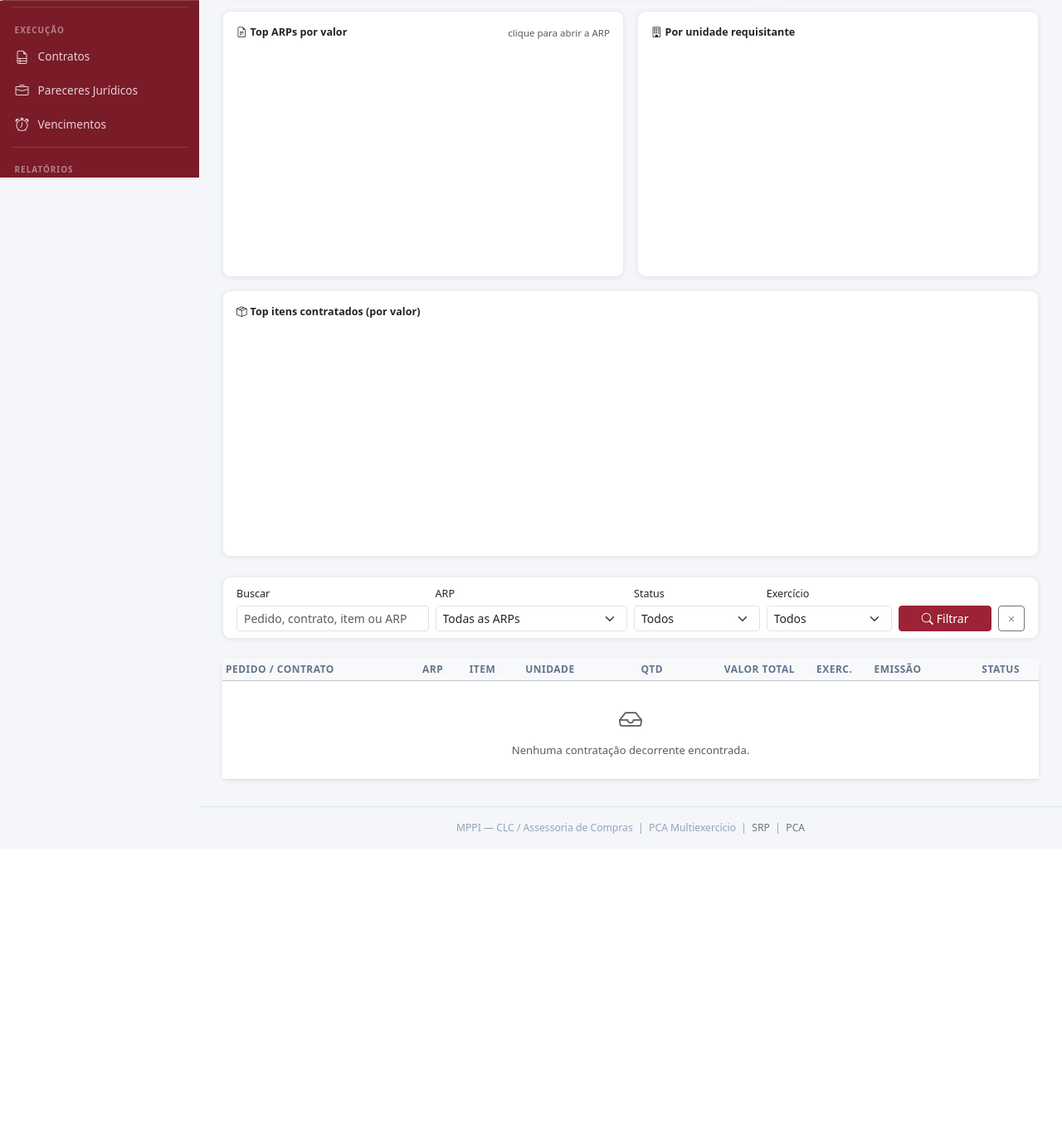
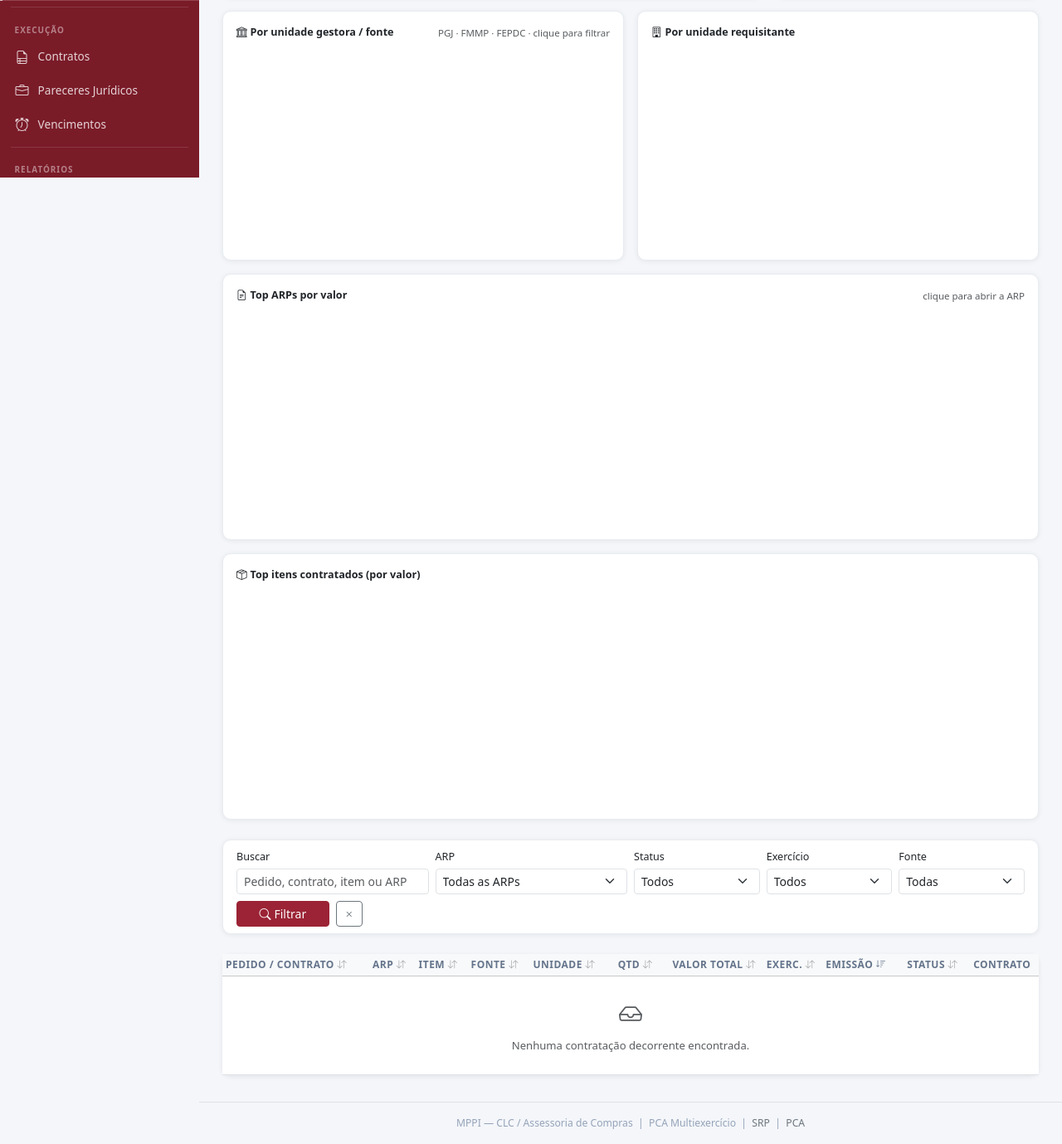
Before and after one commit to Thiago-Nog84/pca-multiexercicio-backend, a Django app: page /srp/contratacoes/ in a window 1280 px wide. Shown: the part 586-1965 px from the top of the page at 83% size. Before the commit the page ends 1591 px from the top, so only its background shows below. Run offline with Django 5.2, Linux system fonts and the light colour scheme; the visitor is signed in with stand-in values (Sample User, id 1); data that the repository does not hold is empty; a map, chart or similar area stays blank; parts of the project's set-up code (start-up, migrations or seed data) failed here and were passed over.

Commit message:
feat(srp): grafico por fonte (PGJ/FMMP/FEPDC), colunas ordenaveis e link do contrato

```diff
--- /dev/null
+++ b/apps/srp/templates/srp/_th_sort.html
@@ -0,0 +1,23 @@
+{% comment %}
+Cabeçalho de coluna clicável para ordenação.
+Params: campo (chave de ordenação), titulo (texto), classe (opcional, ex: text-end).
+Preserva todos os filtros da querystring, alternando asc/desc na coluna clicada.
+{% endcomment %}
+<th class="{{ classe }} th-sort" style="white-space:nowrap; cursor:pointer;">
+  {% if sort == campo and dir == "asc" %}
+    <a href="?{% for k, v in request.GET.items %}{% if k != 'sort' and k != 'dir' %}{{ k }}={{ v }}&{% endif %}{% endfor %}sort={{ campo }}&dir=desc"
+       class="text-reset text-decoration-none">
+      {{ titulo }} <i class="bi bi-sort-up"></i>
+    </a>
+  {% elif sort == campo and dir == "desc" %}
+    <a href="?{% for k, v in request.GET.items %}{% if k != 'sort' and k != 'dir' %}{{ k }}={{ v }}&{% endif %}{% endfor %}sort={{ campo }}&dir=asc"
+       class="text-reset text-decoration-none">
+      {{ titulo }} <i class="bi bi-sort-down"></i>
+    </a>
+  {% else %}
+    <a href="?{% for k, v in request.GET.items %}{% if k != 'sort' and k != 'dir' %}{{ k }}={{ v }}&{% endif %}{% endfor %}sort={{ campo }}&dir=asc"
+       class="text-reset text-decoration-none">
+      {{ titulo }} <i class="bi bi-arrow-down-up text-muted" style="font-size:.7rem; opacity:.5;"></i>
+    </a>
+  {% endif %}
+</th>
--- a/apps/srp/templates/srp/contratacoes_decorrentes.html
+++ b/apps/srp/templates/srp/contratacoes_decorrentes.html
@@ -101,16 +101,25 @@
   <div class="col-12 col-lg-6">
     <div class="card stat-card p-3 h-100">
       <div class="d-flex justify-content-between align-items-center mb-2">
-        <span class="fw-semibold small"><i class="bi bi-file-earmark-text me-1"></i>Top ARPs por valor</span>
-        <span class="text-muted" style="font-size:.72rem;">clique para abrir a ARP</span>
+        <span class="fw-semibold small"><i class="bi bi-bank me-1"></i>Por unidade gestora / fonte</span>
+        <span class="text-muted" style="font-size:.72rem;">PGJ · FMMP · FEPDC · clique para filtrar</span>
       </div>
-      <div style="height:260px;"><canvas id="chartArp"></canvas></div>
+      <div style="height:240px;"><canvas id="chartFonte"></canvas></div>
     </div>
   </div>
   <div class="col-12 col-lg-6">
     <div class="card stat-card p-3 h-100">
       <div class="fw-semibold small mb-2"><i class="bi bi-building me-1"></i>Por unidade requisitante</div>
-      <div style="height:260px;"><canvas id="chartUnidade"></canvas></div>
+      <div style="height:240px;"><canvas id="chartUnidade"></canvas></div>
+    </div>
+  </div>
+  <div class="col-12">
+    <div class="card stat-card p-3 h-100">
+      <div class="d-flex justify-content-between align-items-center mb-2">
+        <span class="fw-semibold small"><i class="bi bi-file-earmark-text me-1"></i>Top ARPs por valor</span>
+        <span class="text-muted" style="font-size:.72rem;">clique para abrir a ARP</span>
+      </div>
+      <div style="height:260px;"><canvas id="chartArp"></canvas></div>
     </div>
   </div>
   <div class="col-12">
@@ -159,6 +168,15 @@
           {% endfor %}
         </select>
       </div>
+      <div class="col-6 col-md-2">
+        <label class="form-label small mb-1">Fonte</label>
+        <select name="fonte" class="form-select form-select-sm">
+          <option value="">Todas</option>
+          {% for val, label in fonte_choices %}
+            <option value="{{ val }}" {% if f_fonte == val %}selected{% endif %}>{{ label|truncatechars:18 }}</option>
+          {% endfor %}
+        </select>
+      </div>
       <div class="col-6 col-md-2 d-flex gap-2">
         <button type="submit" class="btn btn-primary btn-sm flex-fill">
           <i class="bi bi-search me-1"></i>Filtrar
@@ -167,6 +185,9 @@
           <i class="bi bi-x"></i>
         </a>
       </div>
+      {# preserva a ordenação atual ao submeter os filtros #}
+      <input type="hidden" name="sort" value="{{ sort }}">
+      <input type="hidden" name="dir" value="{{ dir }}">
     </form>
   </div>
 </div>
@@ -178,24 +199,26 @@
       <table class="table table-hover table-sm mb-0 tabela-contratacoes">
         <thead class="table-light">
           <tr>
-            <th>Pedido / Contrato</th>
-            <th>ARP</th>
-            <th>Item</th>
-            <th>Unidade</th>
-            <th class="text-end">Qtd</th>
-            <th class="text-end">Valor total</th>
-            <th class="text-center">Exerc.</th>
-            <th>Emissão</th>
-            <th class="text-center">Status</th>
+            {% include "srp/_th_sort.html" with campo="pedido" titulo="Pedido / Contrato" %}
+            {% include "srp/_th_sort.html" with campo="arp" titulo="ARP" %}
+            {% include "srp/_th_sort.html" with campo="item" titulo="Item" %}
+            {% include "srp/_th_sort.html" with campo="fonte" titulo="Fonte" %}
+            {% include "srp/_th_sort.html" with campo="unidade" titulo="Unidade" %}
+            {% include "srp/_th_sort.html" with campo="qtd" titulo="Qtd" classe="text-end" %}
+            {% include "srp/_th_sort.html" with campo="valor" titulo="Valor total" classe="text-end" %}
+            {% include "srp/_th_sort.html" with campo="exercicio" titulo="Exerc." classe="text-center" %}
+            {% include "srp/_th_sort.html" with campo="emissao" titulo="Emissão" %}
+            {% include "srp/_th_sort.html" with campo="status" titulo="Status" classe="text-center" %}
+            <th class="text-center">Contrato</th>
           </tr>
         </thead>
         <tbody>
           {% if not contratacoes %}
           <tr>
-            <td colspan="9" class="text-center text-muted py-4">
+            <td colspan="11" class="text-center text-muted py-4">
               <i class="bi bi-inbox fs-3 d-block mb-2"></i>
               Nenhuma contratação decorrente encontrada.
-              {% if f_arp or f_status or f_exercicio or f_unidade or busca %}
+              {% if f_arp or f_status or f_exercicio or f_unidade or f_fonte or busca %}
                 <a href="{% url 'srp:contratacoes_decorrentes' %}" class="d-block mt-1">Limpar filtros</a>
               {% endif %}
             </td>
@@ -219,11 +242,20 @@
                 {{ c.item_arp.descricao|truncatechars:55 }}
               </div>
             </td>
+            <td>
+              {% if c.unidade_orcamentaria %}
+                <span class="badge bg-light text-dark border" style="font-size:.66rem;">
+                  {{ c.get_unidade_orcamentaria_display|truncatechars:8 }}
+                </span>
+              {% else %}
+                <span class="text-muted small">—</span>
+              {% endif %}
+            </td>
             <td>{{ c.unidade_requisitante.sigla|default:"—" }}</td>
             <td class="text-end">{{ c.quantidade|floatformat:"0g" }}</td>
             <td class="text-end fw-bold">R$ {{ c.valor_total|floatformat:"2g" }}</td>
             <td class="text-center">{{ c.exercicio|default:"—" }}</td>
-            <td>{{ c.data_emissao|date:"d/m/Y" }}</td>
+            <td class="text-nowrap">{{ c.data_emissao|date:"d/m/Y" }}</td>
             <td class="text-center">
               <span class="badge rounded-pill
                 {% if c.status == 'concluido' %}bg-secondary
@@ -233,6 +265,17 @@
                 " style="font-size:.68rem;">
                 {{ c.get_status_display }}
               </span>
+            </td>
+            <td class="text-center">
+              {% if c.link_visualizacao %}
+                <a href="{{ c.link_visualizacao }}" target="_blank" rel="noopener"
+                   class="btn btn-sm btn-outline-primary py-0 px-2"
+                   title="Abrir contrato assinado em nova aba{% if not c.link_contrato %} (ata no PNCP){% endif %}">
+                  <i class="bi bi-box-arrow-up-right"></i>
+                </a>
+              {% else %}
+                <span class="text-muted small">—</span>
+              {% endif %}
             </td>
           </tr>
           {% endfor %}
@@ -260,6 +303,7 @@
   const dUnidade   = {{ chart_unidade|safe }};
   const dArp       = {{ chart_arp|safe }};
   const dItem      = {{ chart_item|safe }};
+  const dFonte     = {{ chart_fonte|safe }};
 
   const VERMELHO = '#A61B2B';
   const CORES = ['#A61B2B','#0d6efd','#198754','#fd7e14','#6f42c1','#20c997',
@@ -369,7 +413,31 @@
     });
   }
 
-  // 5) Top itens (barras horizontais) — informativo (busca por descrição)
+  // 5) Por unidade gestora / fonte (rosca) -> filtra fonte
+  if (dFonte.labels.length) {
+    new Chart(document.getElementById('chartFonte'), {
+      type: 'doughnut',
+      data: {
+        labels: dFonte.labels,
+        datasets: [{ data: dFonte.valores, backgroundColor: ['#A61B2B','#0d6efd','#198754','#6c757d'] }],
+      },
+      options: {
+        maintainAspectRatio: false,
+        plugins: {
+          legend: { position: 'bottom', labels: { font: { size: 10 }, boxWidth: 12 } },
+          tooltip: { callbacks: { label: ctx => ctx.label + ': ' + brl(ctx.parsed) } },
+        },
+        onClick: (e, els) => {
+          if (els.length) {
+            const chave = dFonte.chaves[els[0].index];
+            if (chave) drill('fonte', chave);
+          }
+        },
+      },
+    });
+  }
+
+  // 6) Top itens (barras horizontais) — informativo (busca por descrição)
   if (dItem.labels.length) {
     new Chart(document.getElementById('chartItem'), {
       type: 'bar',
--- a/apps/srp/views.py
+++ b/apps/srp/views.py
@@ -610,7 +610,6 @@ class ContratacoesDecorrentesView(View):
         qs = (
             ContratacaoDecorrente.objects
             .select_related("arp", "item_arp", "unidade_requisitante")
-            .order_by("-data_emissao", "-criado_em")
         )
 
         # Filtros
@@ -618,6 +617,7 @@ class ContratacoesDecorrentesView(View):
         f_status     = request.GET.get("status", "")
         f_exercicio  = request.GET.get("exercicio", "")
         f_unidade    = request.GET.get("unidade", "")
+        f_fonte      = request.GET.get("fonte", "")
         busca        = request.GET.get("q", "").strip()
 
         if f_arp:
@@ -628,6 +628,8 @@ class ContratacoesDecorrentesView(View):
             qs = qs.filter(exercicio=f_exercicio)
         if f_unidade:
             qs = qs.filter(unidade_requisitante__sigla=f_unidade)
+        if f_fonte:
+            qs = qs.filter(unidade_orcamentaria=f_fonte)
         if busca:
             qs = qs.filter(
                 Q(numero_pedido__icontains=busca)
@@ -635,6 +637,26 @@ class ContratacoesDecorrentesView(View):
                 | Q(item_arp__descricao__icontains=busca)
                 | Q(arp__numero_arp__icontains=busca)
             )
+
+        # ─── Ordenação por coluna (cabeçalhos clicáveis) ───
+        # Mapeia a chave da querystring para o campo real do ORM (evita injeção).
+        ORDENAVEIS = {
+            "pedido": "numero_contrato",
+            "arp": "arp__numero_arp",
+            "item": "item_arp__descricao",
+            "unidade": "unidade_requisitante__sigla",
+            "fonte": "unidade_orcamentaria",
+            "qtd": "quantidade",
+            "valor": "valor_total",
+            "exercicio": "exercicio",
+            "emissao": "data_emissao",
+            "status": "status",
+        }
+        sort = request.GET.get("sort", "emissao")
+        direcao = request.GET.get("dir", "desc")
+        campo = ORDENAVEIS.get(sort, "data_emissao")
+        prefixo = "-" if direcao == "desc" else ""
+        qs = qs.order_by(f"{prefixo}{campo}", "-criado_em")
 
         # Totais (respeitam os filtros)
         agregados = qs.aggregate(total=Sum("valor_total"))
@@ -677,6 +699,12 @@ class ContratacoesDecorrentesView(View):
             .annotate(valor=Sum("valor_total"), n=Count("id"))
             .order_by("-valor")[:10]
         )
+        fonte_labels = dict(ContratacaoDecorrente.UNIDADE_ORCAMENTARIA)
+        agg_fonte = list(
+            qs.values("unidade_orcamentaria")
+            .annotate(valor=Sum("valor_total"), n=Count("id"))
+            .order_by("-valor")
+        )
 
         chart_exercicio = json.dumps({
             "labels": [str(x["exercicio"]) for x in agg_exercicio],
@@ -704,6 +732,13 @@ class ContratacoesDecorrentesView(View):
             "labels": [(x["item_arp__descricao"] or "—")[:45] for x in agg_item],
             "valores": [float(x["valor"] or 0) for x in agg_item],
             "contagens": [x["n"] for x in agg_item],
+        })
+        chart_fonte = json.dumps({
+            "labels": [fonte_labels.get(x["unidade_orcamentaria"], "Não informado").split(" — ")[0]
+                       for x in agg_fonte],
+            "chaves": [x["unidade_orcamentaria"] or "" for x in agg_fonte],
+            "valores": [float(x["valor"] or 0) for x in agg_fonte],
+            "contagens": [x["n"] for x in agg_fonte],
         })
 
         # Opções de filtro
@@ -743,6 +778,10 @@ class ContratacoesDecorrentesView(View):
             )
         if f_unidade:
             filtros_ativos.append({"label": f"Unidade {f_unidade}", "param": "unidade"})
+        if f_fonte:
+            filtros_ativos.append(
+                {"label": fonte_labels.get(f_fonte, f_fonte).split(" — ")[0], "param": "fonte"}
+            )
         if busca:
             filtros_ativos.append({"label": f'Busca "{busca}"', "param": "q"})
 
@@ -759,12 +798,17 @@ class ContratacoesDecorrentesView(View):
             "f_status": f_status,
             "f_exercicio": f_exercicio,
             "f_unidade": f_unidade,
+            "f_fonte": f_fonte,
+            "fonte_choices": ContratacaoDecorrente.UNIDADE_ORCAMENTARIA,
             "busca": busca,
+            "sort": sort,
+            "dir": direcao,
             "filtros_ativos": filtros_ativos,
             "chart_exercicio": chart_exercicio,
             "chart_status": chart_status,
             "chart_unidade": chart_unidade,
             "chart_arp": chart_arp,
             "chart_item": chart_item,
+            "chart_fonte": chart_fonte,
         }
         return render(request, self.template_name, context)
```
Also changed, not shown: apps/srp/admin.py (+13 -1 lines), apps/srp/models.py (+30 -0 lines), apps/srp/migrations/0012_contratacaodecorrente_link_contrato_and_more.py (added).
